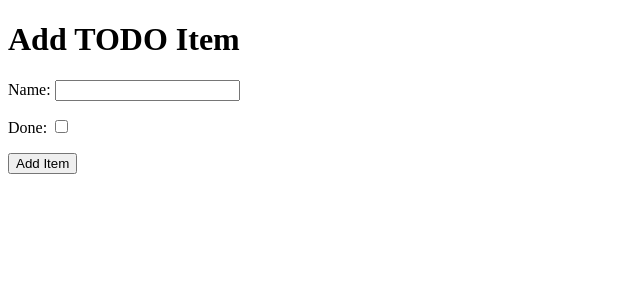
After one commit to Juniva616/hello-django, a Django app: page /add in a window 1280 px wide. The commit adds this page. Shown: the top 300 px of the page, without its empty margins (0-640 px from the left). Run offline with Django 3.2, Linux system fonts and the light colour scheme.

Commit message:
feat: create an Item

```diff
--- a/django_todo/urls.py
+++ b/django_todo/urls.py
@@ -15,9 +15,10 @@ Including another URLconf
 """
 from django.contrib import admin
 from django.urls import path
-from todo.views import get_todo_list
+from todo.views import get_todo_list, add_item
 
 urlpatterns = [
     path('admin/', admin.site.urls),
-    path('', get_todo_list, name='get_todo_list')
+    path('', get_todo_list, name='get_todo_list'),
+    path('add', add_item, name='add')
 ]
--- /dev/null
+++ b/todo/templates/todo/add_item.html
@@ -0,0 +1,35 @@
+<!DOCTYPE html>
+<html lang="en">
+
+<head>
+    <meta charset="UTF-8">
+    <meta http-equiv="X-UA-Compatible" content="IE=edge">
+    <meta name="viewport" content="width=device-width, initial-scale=1.0">
+    <title>TODO List</title>
+</head>
+
+<body>
+    <h1>Add TODO Item</h1>
+    <form method="POST" action="add">
+        {% csrf_token %}
+        <div>
+            <p>
+                <label for="id_name">Name:</label>
+                <input type="text" id="id_name" name="item_name"/>
+            </p>
+        </div>
+        <div>
+            <p>
+                <label for="id_done">Done:</label>
+                <input type="checkbox" id="id_done" name="done"/>
+            </p>
+        </div>
+        <div>
+            <p>
+                <button type="submit">Add Item</button>
+            </p>
+        </div>
+    </form>
+</body>
+
+</html>
--- a/todo/templates/todo/todo_list.html
+++ b/todo/templates/todo/todo_list.html
@@ -23,6 +23,7 @@
         <tr><td>You have nothing to do</td></tr>
         {% endfor %}
     </table>
+    <a href="/add">Add an Item</a>
 </body>
 
 </html>
--- a/todo/views.py
+++ b/todo/views.py
@@ -1,4 +1,4 @@
-from django.shortcuts import render
+from django.shortcuts import render, redirect
 from .models import Item
 
 # Create your views here.
@@ -10,3 +10,13 @@ def get_todo_list(request):
         'items': items
     }
     return render(request, 'todo/todo_list.html', context)
+
+
+def add_item(request):
+    if request.method == "POST":
+        name = request.POST.get('item_name')
+        done = 'done' in request.POST
+        Item.objects.create(name=name, done=done)
+
+        return redirect('get_todo_list')
+    return render(request, 'todo/add_item.html')
```
